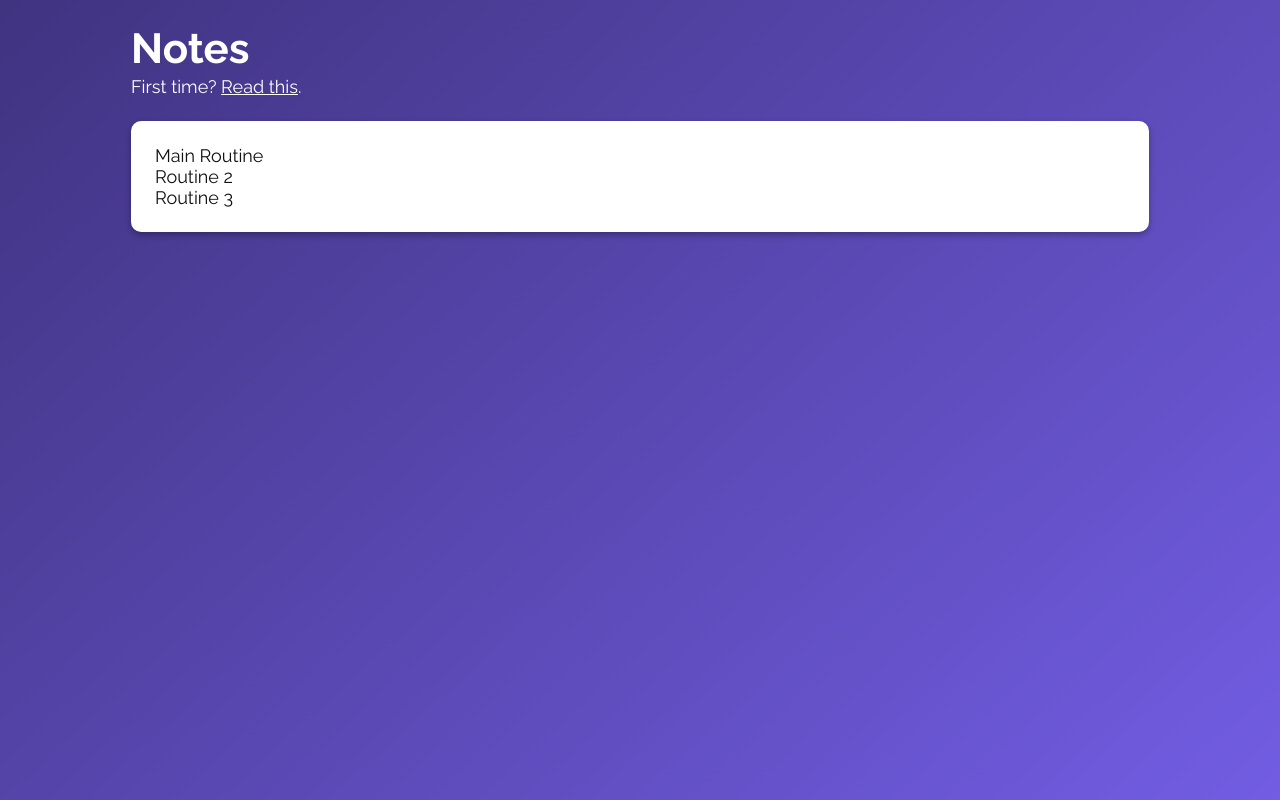
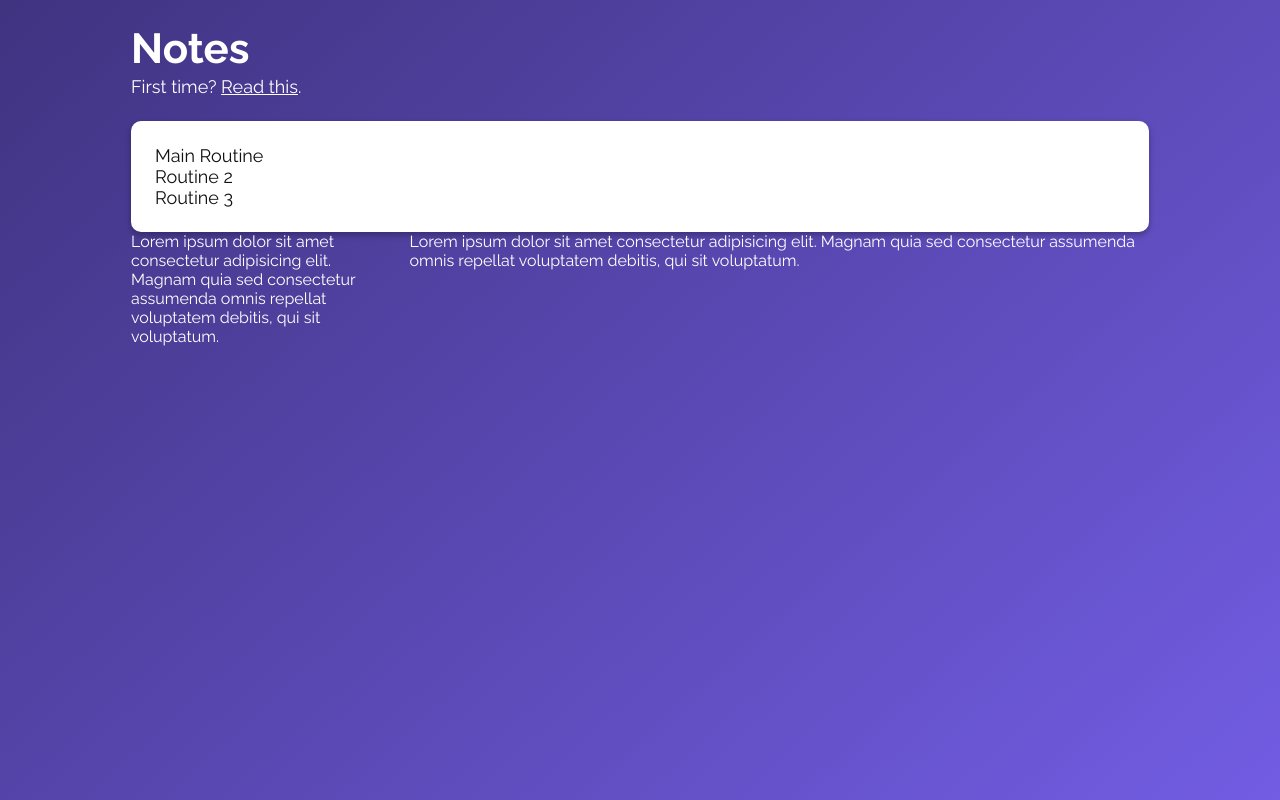
Before and after one commit to connorbiddle/notes, a React (Create React App) app: page / in a window 1280 px wide. Built offline with nearby package versions, Linux system fonts and the light colour scheme.

Commit message:
Built grid system.

```diff
--- a/package.json
+++ b/package.json
@@ -9,6 +9,7 @@
     "polished": "^4.0.5",
     "react": "^17.0.1",
     "react-dom": "^17.0.1",
+    "react-router-dom": "^5.2.0",
     "react-scripts": "4.0.1",
     "styled-components": "^5.2.1",
     "web-vitals": "^0.2.4"
--- a/src/App.js
+++ b/src/App.js
@@ -1,26 +1,27 @@
 import styled from "styled-components";
 import { lighten, saturate } from "polished";
-import { useContext } from "react";
-import { RoutinesContext } from "./RoutinesContext";
-import Card from "./components/presentational/Card";
 import Container from "./components/presentational/Container";
-import TitleBar from "./components/TitleBar";
-import { SmallText } from "./components/presentational/Typography";
+import { Route } from "react-router-dom";
+import Home from "./components/views/Home";
+import { Column, Row } from "./components/presentational/Grid";
 
 function App() {
-  const routines = useContext(RoutinesContext);
-
   return (
     <StyledApp>
       <Container>
-        <TitleBar />
-        <Card>
-          {routines.map(({ id, title }) => (
-            <div key={id}>
-              <SmallText>{title}</SmallText>
-            </div>
-          ))}
-        </Card>
+        <Route exact path="/" render={() => <Home />} />
+        <Row>
+          <Column sm={6} md={5} lg={4} xl={3}>
+            Lorem ipsum dolor sit amet consectetur adipisicing elit. Magnam quia
+            sed consectetur assumenda omnis repellat voluptatem debitis, qui sit
+            voluptatum.
+          </Column>
+          <Column sm={6} md={7} lg={8} xl={9}>
+            Lorem ipsum dolor sit amet consectetur adipisicing elit. Magnam quia
+            sed consectetur assumenda omnis repellat voluptatem debitis, qui sit
+            voluptatum.
+          </Column>
+        </Row>
       </Container>
     </StyledApp>
   );
@@ -28,7 +29,7 @@ function App() {
 
 const StyledApp = styled.div`
   font-family: "Raleway", sans-serif;
-  color: #fff;
+  color: ${({ theme }) => theme.colors.light};
   background: #403380;
   background: linear-gradient(
     138deg,
--- a/src/components/TitleBar.jsx
+++ b/src/components/TitleBar.jsx
@@ -15,9 +15,10 @@ const TitleBar = () => {
 
 const StyledTitleBar = styled.section`
   padding: 1.5rem 0;
+  text-align: center;
 
-  @media (max-width: ${({ theme }) => theme.sizes.mobile}) {
-    text-align: center;
+  @media (min-width: ${({ theme }) => theme.sizes.sm}) {
+    text-align: left;
   }
 `;
 
--- a/src/components/presentational/Card.js
+++ b/src/components/presentational/Card.js
@@ -1,7 +1,7 @@
 import styled from "styled-components";
 
 const Card = styled.div`
-  background-color: #fff;
+  background-color: ${({ theme }) => theme.colors.light};
   box-shadow: 0 3px 6px rgba(0, 0, 0, 0.3);
   border-radius: 10px;
   padding: 1.5rem;
--- /dev/null
+++ b/src/components/presentational/Grid.js
@@ -0,0 +1,34 @@
+import styled from "styled-components";
+
+// This grid system is designed mobile-first.
+// The 'sizes' prop defines the base size (i.e. on mobile).
+// 'sm', 'md' etc. define the width from that screen size and above.
+
+const GUTTER = "1rem";
+
+export const Row = styled.div`
+  display: flex;
+  flex-wrap: wrap;
+  margin: 0 -${GUTTER};
+`;
+
+export const Column = styled.div`
+  flex: ${({ size }) => size || "100%"};
+  padding: 0 ${GUTTER};
+
+  @media (min-width: ${({ theme }) => theme.sizes.sm}) {
+    flex: ${props => props.sm};
+  }
+
+  @media (min-width: ${({ theme }) => theme.sizes.md}) {
+    flex: ${props => props.md};
+  }
+
+  @media (min-width: ${({ theme }) => theme.sizes.lg}) {
+    flex: ${props => props.lg};
+  }
+
+  @media (min-width: ${({ theme }) => theme.sizes.xl}) {
+    flex: ${props => props.xl};
+  }
+`;
--- a/src/components/presentational/Typography.js
+++ b/src/components/presentational/Typography.js
@@ -7,7 +7,8 @@ export const MainTitle = styled.h1`
 `;
 
 export const SmallText = styled.div`
-  color: ${({ light }) => (light ? "#fff" : "#111")};
+  color: ${({ theme, light }) =>
+    light ? theme.colors.light : theme.colors.dark};
   font-size: 1.125rem;
   font-weight: normal;
 `;
--- /dev/null
+++ b/src/components/views/Home.jsx
@@ -0,0 +1,24 @@
+import { useContext } from "react";
+import Card from "../presentational/Card";
+import { SmallText } from "../presentational/Typography";
+import TitleBar from "../TitleBar";
+import { RoutinesContext } from "../../RoutinesContext";
+
+const Home = () => {
+  const routines = useContext(RoutinesContext);
+
+  return (
+    <section>
+      <TitleBar />
+      <Card>
+        {routines.map(({ id, title }) => (
+          <div key={id}>
+            <SmallText>{title}</SmallText>
+          </div>
+        ))}
+      </Card>
+    </section>
+  );
+};
+
+export default Home;
--- a/src/index.js
+++ b/src/index.js
@@ -1,19 +1,22 @@
 import React from "react";
 import ReactDOM from "react-dom";
-import App from "./App";
+import { BrowserRouter as Router } from "react-router-dom";
 import { RoutinesProvider } from "./RoutinesContext";
 import { ThemeProvider } from "styled-components";
 import theme from "./theme";
 import GlobalStyles from "./GlobalStyles";
+import App from "./App";
 
 ReactDOM.render(
   <React.StrictMode>
     <GlobalStyles />
-    <RoutinesProvider>
-      <ThemeProvider theme={theme}>
-        <App />
-      </ThemeProvider>
-    </RoutinesProvider>
+    <Router>
+      <RoutinesProvider>
+        <ThemeProvider theme={theme}>
+          <App />
+        </ThemeProvider>
+      </RoutinesProvider>
+    </Router>
   </React.StrictMode>,
   document.getElementById("root")
 );
--- a/src/theme.js
+++ b/src/theme.js
@@ -1,9 +1,14 @@
 const theme = {
   colors: {
     primary: "#403380",
+    light: "#FFFFFF",
+    dark: "#111111",
   },
   sizes: {
-    mobile: "500px",
+    sm: "500px",
+    md: "768px",
+    lg: "1000px",
+    xl: "1200px",
   },
 };
 
```
Also changed, not shown: 1 other file (tests, documents, lock files or other folders).
